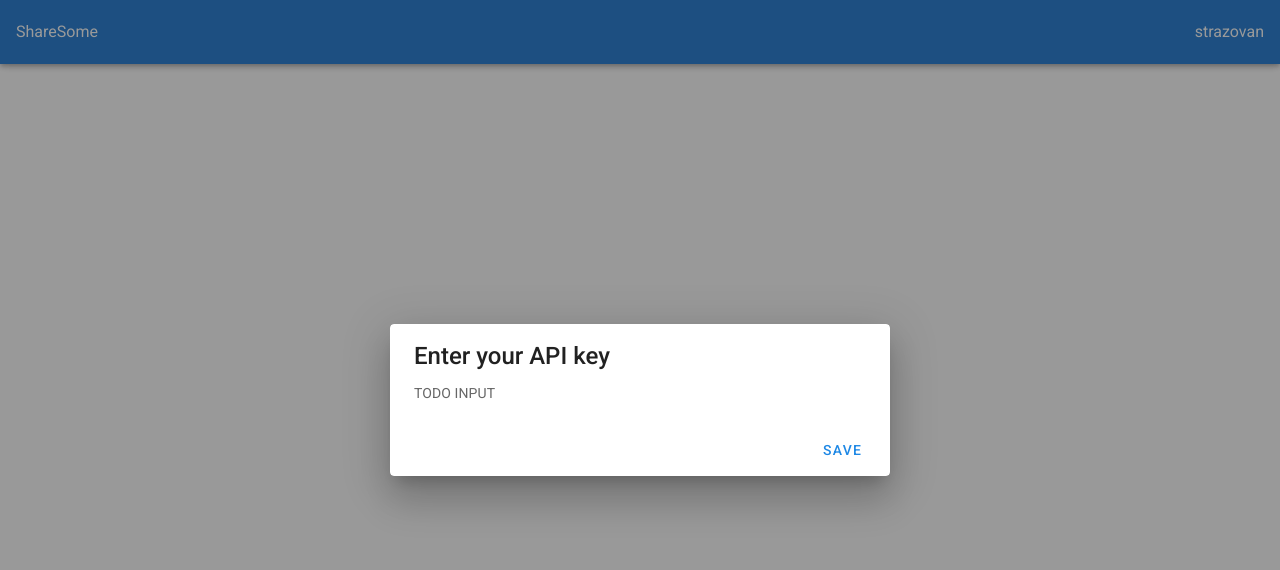
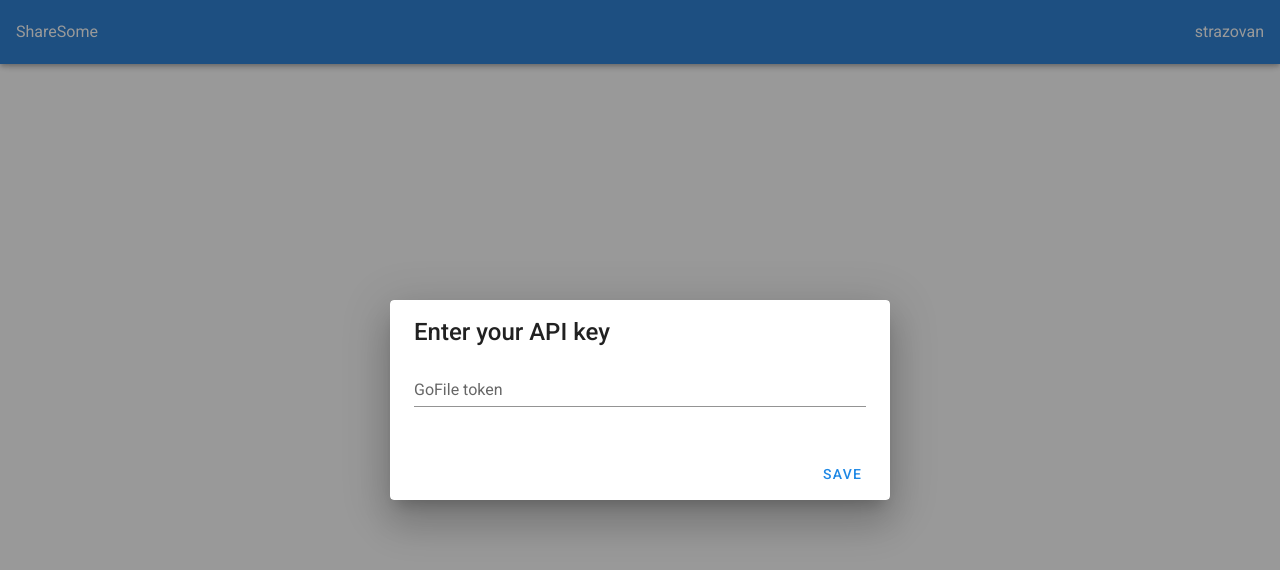
Before and after one commit to strazovan/via-semestral-work, a Vue app in the folder frontend/: page / in a window 1280 px wide. Both pictures are taken after a click on the button "LOGIN". Shown: the top 570 px of the page. Built offline with nearby package versions, Linux system fonts and the light colour scheme.

Commit message:
gofile token input

```diff
--- a/frontend/src/components/AppMain.vue
+++ b/frontend/src/components/AppMain.vue
@@ -1,20 +1,20 @@
 <template>
   <div>
-    <v-dialog width="500" :value="!hasTokenSet">
+    <v-dialog width="500" :value="!hasTokenSet" persistent>
       <v-card>
-        <v-card-title class="text-h5">
-          Enter your API key
-        </v-card-title>
+        <v-card-title class="text-h5"> Enter your API key </v-card-title>
 
         <v-card-text>
-          TODO INPUT
+          <v-row>
+            <v-col>
+              <v-text-field label="GoFile token"></v-text-field>
+            </v-col>
+          </v-row>
         </v-card-text>
 
         <v-card-actions>
           <v-spacer></v-spacer>
-          <v-btn color="blue darken-1" text>
-            Save
-          </v-btn>
+          <v-btn color="blue darken-1" text> Save </v-btn>
         </v-card-actions>
       </v-card>
     </v-dialog>
@@ -27,6 +27,11 @@ export default {
   props: {
     user: Object, // userinfo, this component will be only rendered when this object is not null
   },
+  data() {
+    return {
+      tokenInput: null,
+    };
+  },
   computed: {
     hasTokenSet() {
       return this.user.tokens.gofile !== null;
```
